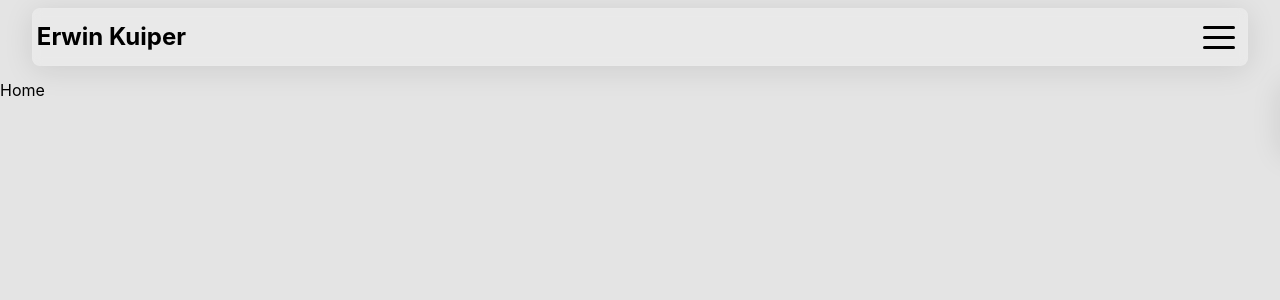
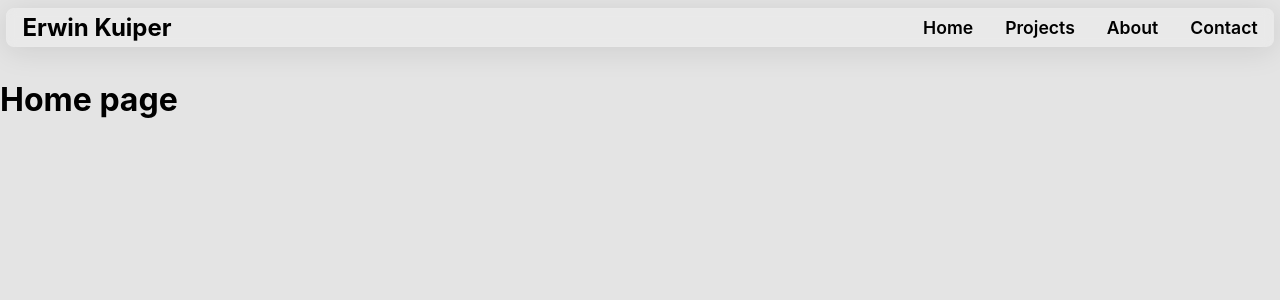
Before and after one commit to ErwinKuiper/Portfolio, a React app: page / in a window 1280 px wide. Shown: the top 300 px of the page. Built offline with nearby package versions, Linux system fonts and the light colour scheme; the HTML template or start-up script is replaced by a standard one.

Commit message:
feat: Add routed pages and responsive nav

```diff
--- a/src/App.tsx
+++ b/src/App.tsx
@@ -2,6 +2,10 @@ import { Routes, Route } from 'react-router-dom'
 
 import './App.css'
 import Navbar from './components/Navbar/Navbar';
+import Home from './pages/Home/Home';
+import About from './pages/About/About';
+import Projects from './pages/Projects/Projects';
+import Contact from './pages/Contact/Contact';
 
 function App() {
   return (
@@ -9,8 +13,10 @@ function App() {
       <Navbar />
 
       <Routes>
-        <Route path="/" element={<div>Home</div>} />
-        <Route path="/about" element={<div>About</div>} />
+        <Route path="/" element={<Home />} />
+        <Route path="/about" element={<About />} />
+        <Route path="/projects" element={<Projects />} />
+        <Route path="/contact" element={<Contact />} />
       </Routes>
     </>
   );
--- a/src/components/Navbar/Navbar.module.css
+++ b/src/components/Navbar/Navbar.module.css
@@ -3,7 +3,7 @@
   padding: 0;
 }
 
-.mobileNav {
+.navbar {
   position: fixed;
   top: 1vh;
   left: 2.5vw;
@@ -13,7 +13,7 @@
   justify-content: space-between;
   align-items: center;
 
-  padding: 0.3rem;
+  padding: 0.3rem 1rem;
 
   background: rgba(255, 255, 255, 0.2);
   border-radius: var(--radius-md);
@@ -23,12 +23,33 @@
   z-index: 100;
 }
 
+.mobileMenu {
+  display: flex;
+}
+
+.desktopLinks {
+  display: none;
+}
+
+.desktopLinks a,
+.navLinks a {
+  text-decoration: none;
+  color: var(--text);
+  font-weight: 600;
+  transition: color 0.2s ease;
+}
+
+.desktopLinks a:hover,
+.navLinks a:hover {
+  color: var(--primary);
+}
+
 .navLinks {
   position: fixed;
   top: 80px;
   right: 2.5vw;
 
-  width: 220px;
+  width: 50vw;
 
   display: flex;
   flex-direction: column;
@@ -41,15 +62,41 @@
 
   transform: translateX(calc(100% + 2.5vw));
   transition: transform 0.3s ease;
+
+  z-index: 99;
+}
+
+.navLinks a {
+  font-size: 1.5rem;
+  margin: 1rem;
 }
 
 .open {
   transform: translateX(0);
 }
 
-.navLinks a {
-  text-decoration: none;
-  color: var(--text);
-  padding: 0.5rem;
-  transition: color 0.3s ease;
+/* Tablet & Desktop */
+@media (min-width: 768px) {
+  .mobileMenu {
+    display: none;
+  }
+
+  .navbar {
+    left: 0.5vw;
+    right: 0.5vw;
+  }
+
+  .desktopLinks {
+    display: flex;
+    align-items: center;
+    gap: 2rem;
+  }
+
+  .desktopLinks a {
+    font-size: 1.1rem;
+  }
+
+  .navLinks {
+    display: none;
+  }
 }
--- a/src/components/Navbar/Navbar.tsx
+++ b/src/components/Navbar/Navbar.tsx
@@ -1,25 +1,51 @@
 import { useState } from "react";
-import { Squash as Hamburger } from "hamburger-react";
+import { Twirl as Hamburger } from "hamburger-react";
+import { NavLink } from "react-router-dom";
 
 import styles from "./Navbar.module.css";
-import { NavLink } from "react-router-dom";
 
 function Navbar() {
   const [isOpen, setIsOpen] = useState(false);
 
+  const closeMenu = () => setIsOpen(false);
+
   return (
     <>
-      <nav className={styles.mobileNav}>
+      <nav className={styles.navbar}>
         <h1>Erwin Kuiper</h1>
-        <Hamburger rounded toggled={isOpen} toggle={setIsOpen} />
+
+        {/* Desktop navigation */}
+        <div className={styles.desktopLinks}>
+          <NavLink to="/">Home</NavLink>
+          <NavLink to="/projects">Projects</NavLink>
+          <NavLink to="/about">About</NavLink>
+          <NavLink to="/contact">Contact</NavLink>
+        </div>
+
+        {/* Mobile hamburger */}
+        <div className={styles.mobileMenu}>
+          <Hamburger
+            direction="left"
+            rounded
+            toggled={isOpen}
+            toggle={setIsOpen}
+          />
+        </div>
       </nav>
 
+      {/* Mobile menu */}
       <div className={`${styles.navLinks} ${isOpen ? styles.open : ""}`}>
-        <NavLink to="/" onClick={() => setIsOpen(false)}>
+        <NavLink to="/" onClick={closeMenu}>
           Home
         </NavLink>
-        <NavLink to="/about" onClick={() => setIsOpen(false)}>
+        <NavLink to="/projects" onClick={closeMenu}>
+          Projects
+        </NavLink>
+        <NavLink to="/about" onClick={closeMenu}>
           About
+        </NavLink>
+        <NavLink to="/contact" onClick={closeMenu}>
+          Contact
         </NavLink>
       </div>
     </>
--- a/src/main.tsx
+++ b/src/main.tsx
@@ -9,5 +9,5 @@ createRoot(document.getElementById('root')!).render(
     <BrowserRouter>
       <App />
     </BrowserRouter>
-  </StrictMode>,
+  </StrictMode>
 )
--- /dev/null
+++ b/src/pages/Contact/Contact.tsx
@@ -0,0 +1,5 @@
+function Contact() {
+  return <h1>Contact</h1>
+}
+
+export default Contact
--- a/src/pages/Home/Home.tsx
+++ b/src/pages/Home/Home.tsx
@@ -1,5 +1,5 @@
 function Home() {
-  return <h1>Home</h1>
+  return <h1>Home page</h1>
 }
 
 export default Home
--- /dev/null
+++ b/src/pages/Projects/Projects.tsx
@@ -0,0 +1,5 @@
+function Projects() {
+  return <h1>Projects</h1>
+}
+
+export default Projects
```
Also changed, not shown: src/pages/Contact/Contact.module.css (added), src/pages/Projects/Projects.module.css (added).
